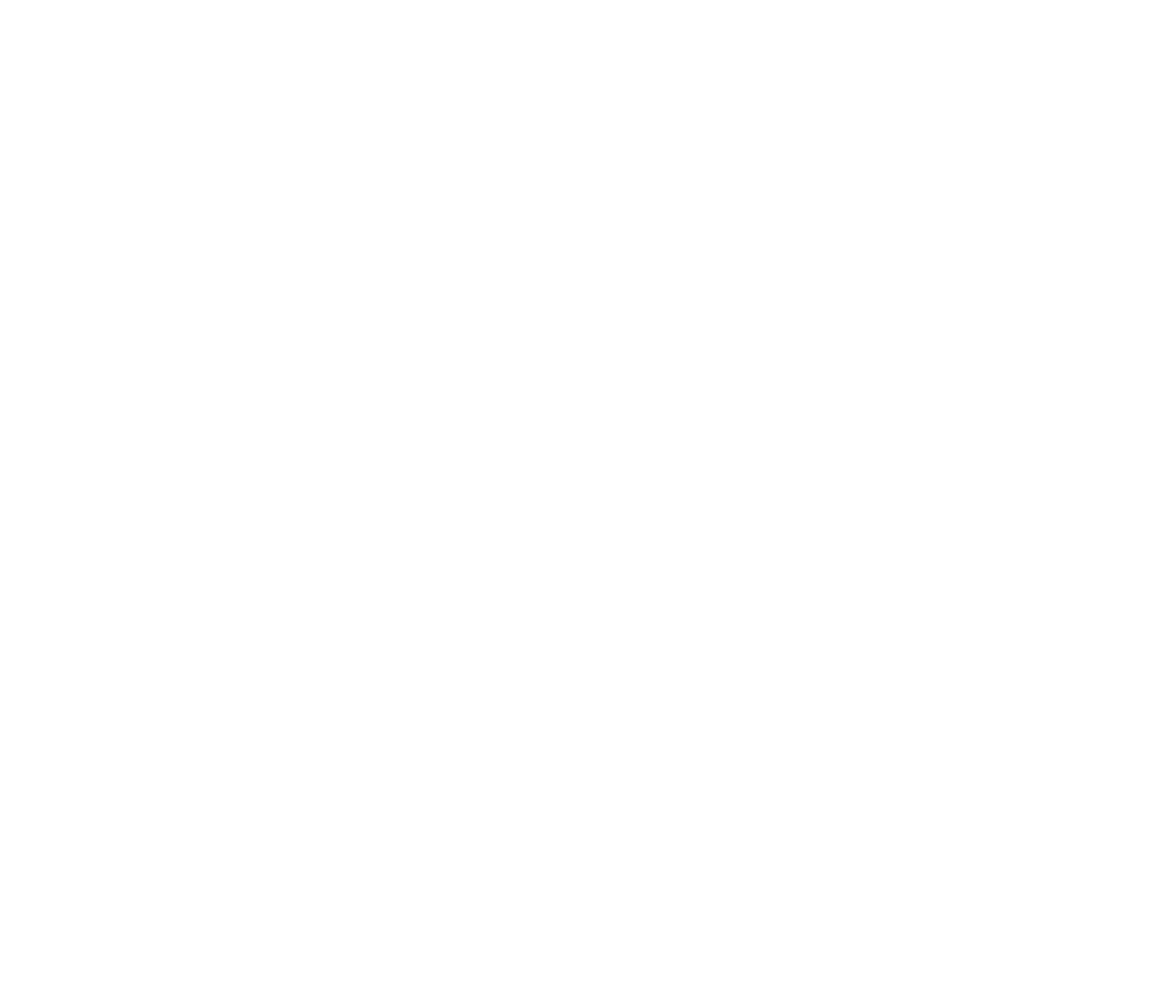
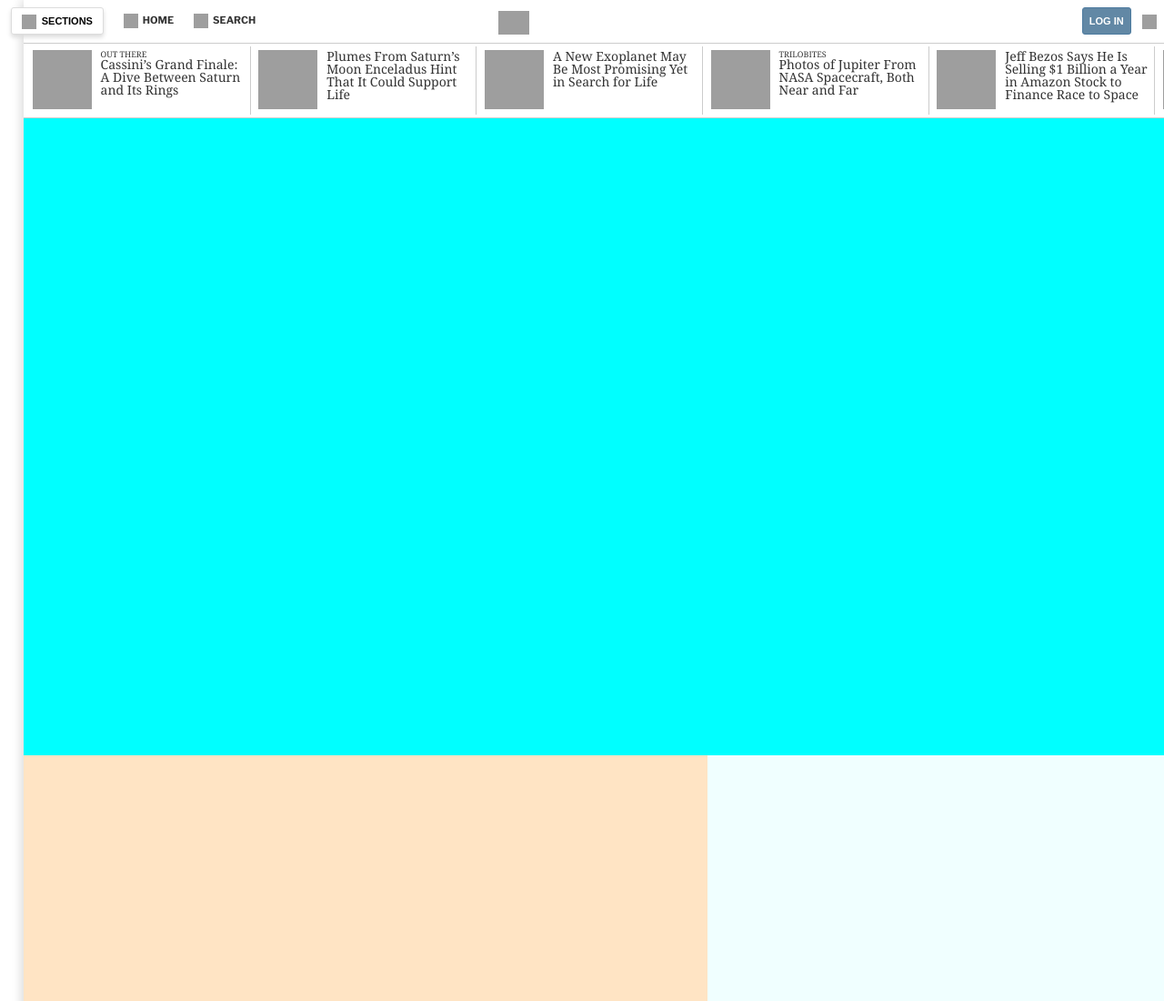
Before and after one commit to andrewr224/ny_times, a plain HTML site: page index.html in a window 1280 px wide. Shown: the top 1100 px of the page at 91% size. Before the commit the page ends 800 px from the top, so only its background shows below. Drawn offline with nearby package versions, Linux system fonts and the light colour scheme; grey boxes are pictures that could not be loaded.

Commit message:
Add and style navigation section

```diff
--- a/assets/styles/main.css
+++ b/assets/styles/main.css
@@ -0,0 +1,257 @@
+@import url('https://fonts.googleapis.com/css?family=Libre+Franklin:400,600,700,800,800i,900');
+
+/* CSS Reset
+   http://meyerweb.com/eric/tools/css/reset/
+   v2.0 | 20110126
+   License: none (public domain)
+*/
+
+html, body, div, span, applet, object, iframe,
+h1, h2, h3, h4, h5, h6, p, blockquote, pre,
+a, abbr, acronym, address, big, cite, code,
+del, dfn, em, img, ins, kbd, q, s, samp,
+small, strike, strong, sub, sup, tt, var,
+b, u, i, center,
+dl, dt, dd, ol, ul, li,
+fieldset, form, label, legend,
+table, caption, tbody, tfoot, thead, tr, th, td,
+article, aside, canvas, details, embed,
+figure, figcaption, footer, header, hgroup,
+menu, nav, output, ruby, section, summary,
+time, mark, audio, video {
+  margin: 0;
+  padding: 0;
+  border: 0;
+  font-size: 100%;
+  font: inherit;
+  vertical-align: baseline;
+}
+/* HTML5 display-role reset for older browsers */
+article, aside, details, figcaption, figure,
+footer, header, hgroup, menu, nav, section {
+  display: block;
+}
+body {
+  line-height: 1;
+}
+ol, ul {
+  list-style: none;
+}
+blockquote, q {
+  quotes: none;
+}
+blockquote:before, blockquote:after,
+q:before, q:after {
+  content: '';
+  content: none;
+}
+table {
+  border-collapse: collapse;
+  border-spacing: 0;
+}
+
+  /* Custom Styles */
+
+*,
+*:before,
+*:after {
+  -webkit-box-sizing: border-box;
+     -moz-box-sizing: border-box;
+          box-sizing: border-box;
+}
+
+body {
+  font-family: 'Libre Franklin', georgia, 'Times New Roman';
+}
+
+.page {
+  box-shadow: -3px 0 10px #DCDCDC;
+  margin-left: 2vw;
+}
+  /* Icons */
+
+.icon {
+  background-image: url(https://a1.nyt.com/assets/article/20170424-182737/images/sprite/sprite-no-repeat.svg);
+  display: inline-block;
+  height: 16px;
+  vertical-align: middle;
+  width: 16px;
+}
+
+.icon-bars {
+  background-position: -444px -215px;
+}
+
+.icon-home {
+  background-position: -51px -280px;
+}
+
+.icon-search {
+  background-position: -357px -215px;
+}
+
+.icon-menu {
+  background-position: -494px -215px;
+}
+
+  /* Navigation */
+
+nav {
+  background-color: white;
+  border-bottom: 1px solid #ccc;
+  color: #333;
+  height: 48px;
+  font-size: 11px;
+  font-weight: 700;
+  left: 2vw;
+  padding-top: 7.5px;
+  position: fixed;
+  right: 0;
+  text-transform: uppercase;
+  top: 0;
+}
+
+nav a {
+  color: #333;
+  text-decoration: none;
+}
+
+button {
+  border-radius: 3px;
+  height: 30px;
+  font-size: 11px;
+  font-weight: 700;
+  text-transform: uppercase;
+}
+
+.nav-left {
+  display: inline-block;
+  vertical-align: top;
+  width: 40%;
+}
+
+.nav-left button {
+  background-color: white;
+  border: 1px solid #DCDCDC;
+  box-shadow: 0 3px 5px #DCDCDC;
+  margin-left: -14px;
+  padding: 7px 11px;
+}
+
+#home {
+  margin: 0 20px;
+}
+
+.nav-middle {
+  display: inline-block;
+  padding-left: 18px;
+  padding-top: 4px;
+  vertical-align: top;
+  width: 40%;
+}
+
+.nav-middle img {
+  height: 26px;
+}
+
+.nav-right {
+  display: inline-block;
+  text-align: right;
+  vertical-align: top;
+  width: 19%;
+}
+
+.nav-right button:first-child {
+  background-color: #6288a5;
+  border: 1px solid #4d7b9f;
+  color: white;
+  padding: 7px;
+  margin-right: 10px;
+}
+
+.nav-right button:last-child {
+  background-color: rgba(255, 255, 255, 0);
+  border: none;
+  padding: 0;
+}
+
+.news-top {
+  border-bottom: 1px solid #ccc;
+  color: #333;
+  height: 130px;
+  font-family: georgia, 'Times New Roman';
+  font-size: 14px;
+  padding: 51px 10px 10px 10px;
+  overflow: hidden;
+}
+
+.news-container {
+  height: 75px;
+  width: 2200px;
+}
+
+.news-item {
+  border-right: 1px solid #ccc;
+  display: inline-block;
+  height: 75px;
+  margin-right: 5px;
+  padding-top: 4px;
+  vertical-align: top;
+  width: 240px;
+}
+
+.news-item img {
+  height: 65px;
+  float: left;
+  margin-right: 10px;
+  width: 65px;
+}
+
+.news-item h5 {
+  font-size: 9px;
+  text-transform: uppercase;
+}
+
+  /* Article */
+
+section {
+  background-color: lightblue;
+}
+
+header {
+  background-color: Aqua;
+  height: 700px;
+}
+
+article {
+  font-family: georgia, 'Times New Roman';
+}
+
+article,
+.more {
+  background-color: Bisque;
+  height: 700px;
+  width: 60%;
+  display: inline-block;
+  vertical-align: top;
+}
+
+aside {
+  background-color: Azure;
+  height: 300px;
+  width: 40%;
+  display: inline-block;
+  vertical-align: top;
+}
+
+.explain {
+  background-color: CadetBlue;
+  height: 400px;
+}
+
+  /* Footer */
+
+footer {
+  background-color: Crimson;
+  height: 300px;
+}
--- a/index.html
+++ b/index.html
@@ -3,9 +3,118 @@
 <head>
 	<meta charset="utf-8">
 	<title>Positioning Elements</title>
+	<link rel="icon" type="image/png" href="https://avatars0.githubusercontent.com/u/221409?v=3&s=160">
 	<link rel="stylesheet" type="text/css" href="assets/styles/main.css">
 </head>
 <body>
 
+	<div class="page">
+
+		<!-- Navigation -->
+
+		<nav>
+
+			<div class="nav-left">
+
+				<button><i class="icon icon-bars" aria-hidden="true"></i>&nbsp;&nbsp;Sections</button>
+				<a id="home" href="#"><i class="icon icon-home" aria-hidden="true"></i>&nbsp;&nbsp;Home</a>
+				<a href="#"><i class="icon icon-search" aria-hidden="true"></i>&nbsp;&nbsp;Search</a>
+
+			</div>
+
+			<div class="nav-middle">
+				<a href="#"><img src="https://a1.nyt.com/assets/article/20170424-182737/images/foundation/logos/nyt-logo-185x26.svg" alt="The New Your Times"></a>
+
+			</div>
+
+			<div class="nav-right">
+				<button>Log in</button>
+				<button><i class="icon icon-menu" aria-hidden="true"></i></button>
+			</div>
+
+		</nav>
+
+		<!-- Other news -->
+
+		<div class="news-top">
+
+			<div class="news-container">
+			<div class="news-item">
+				<img src="https://static01.nyt.com/images/2017/04/22/science/22cassini-promo/22cassini-promo-thumbStandard.jpg" alt="Cassini probe">
+				<div class="news-descript">
+					<h5>Out There</h5>
+					<h6>Cassini’s Grand Finale: A Dive Between Saturn and Its Rings</h6>
+				</div>
+			</div>
+			<div class="news-item">
+				<img src="https://static01.nyt.com/images/2017/04/14/science/14ENCELADUS/14ENCELADUS-thumbStandard.jpg" alt="Enceladus">
+				<h6>Plumes From Saturn’s Moon Enceladus Hint That It Could Support Life</h6>
+			</div>
+			<div class="news-item">
+				<img src="https://static01.nyt.com/images/2017/04/20/science/19EXOPLANET/19EXOPLANET-thumbStandard.jpg" alt="Distant Star">
+				<h6>A New Exoplanet May Be Most Promising Yet in Search for Life</h6>
+			</div>
+			<div class="news-item">
+				<img src="https://static01.nyt.com/images/2017/04/08/science/08tb-jupiter-hubble/08tb-jupiter-hubble-thumbStandard.png" alt="Jupiter">
+				<h5>Trilobites</h5>
+				<h6>Photos of Jupiter From NASA Spacecraft, Both Near and Far</h6>
+			</div>
+			<div class="news-item">
+				<img src="https://static01.nyt.com/images/2017/04/06/science/06ROCKET5/06ROCKET5-thumbStandard.jpg" alt="Rocket">
+				<h6>Jeff Bezos Says He Is Selling $1 Billion a Year in Amazon Stock to Finance Race to Space</h6>
+			</div>
+			<div class="news-item">
+				<img src="https://static01.nyt.com/images/2017/03/31/science/31SPACEX-3/31SPACEX-3-thumbStandard.jpg" alt="Rocket">
+				<h6>SpaceX Launches a Satellite With a Partly Used Rocket</h6>
+			</div>
+			<div class="news-item">
+				<img src="https://static01.nyt.com/images/2017/03/31/science/30ROCKET4/30ROCKET4-thumbStandard.jpg" alt="Rocket">
+				<h6>Recycled Rockets Could Drop Costs, Speed Space Travel</h6>
+			</div>
+			<div class="news-item">
+				<img src="https://static01.nyt.com/images/2017/03/11/science/14SCI-STARDUST-COMP01/14SCI-STARDUST-COMP01-thumbStandard.jpg" alt="Extraterrestrial Dust">
+				<h6>Flecks of Extraterrestrial Dust, All Over the Roof</h6>
+			</div>
+		</div>
+
+
+		</div>
+
+		<section>
+
+			<header>
+
+			</header>
+
+			<article>
+
+
+			</article><!--
+			--><aside>
+
+			</aside>
+
+			<div class="explain">
+
+			</div>
+
+			<article>
+
+			</article>
+
+			<div class="more">
+
+			</div><!--
+			--><aside>
+
+			</aside>
+
+		</section>
+
+		<footer>
+
+		</footer>
+	</div>
+
 </body>
 </html>
```
